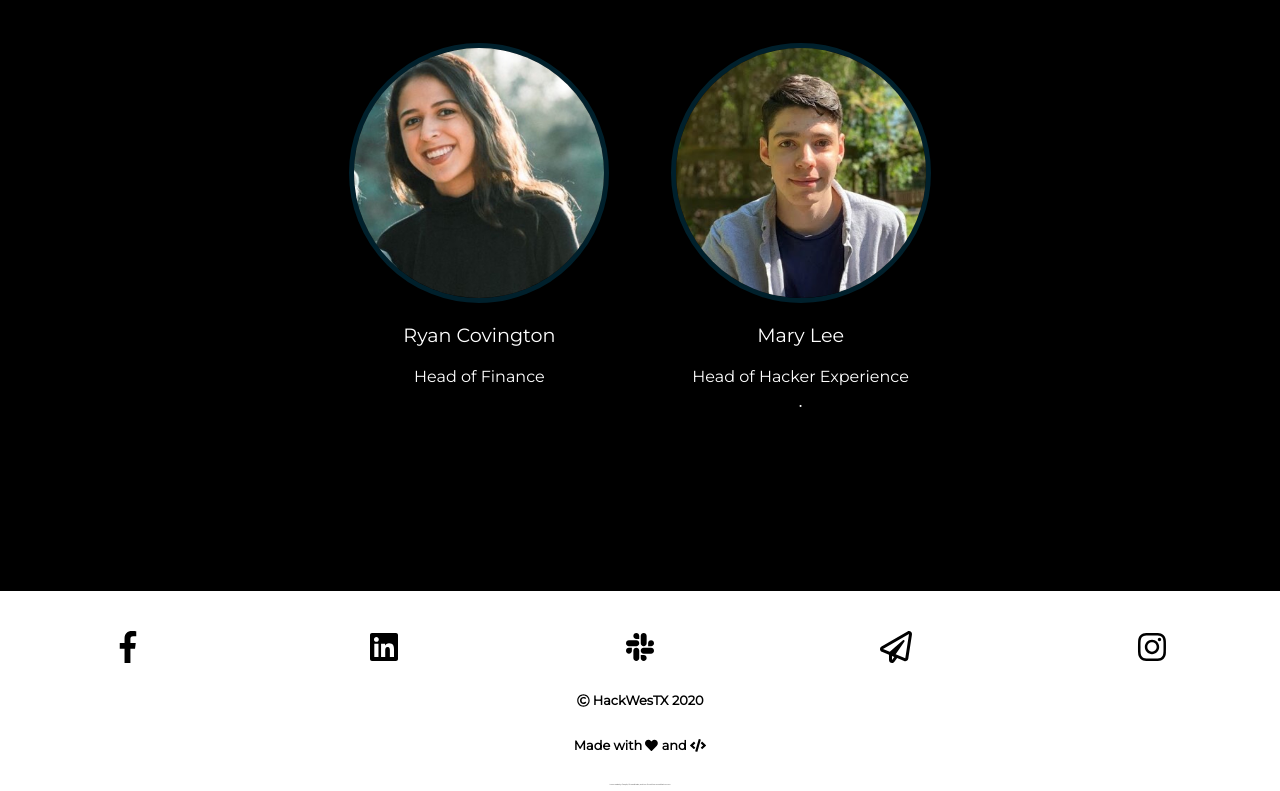
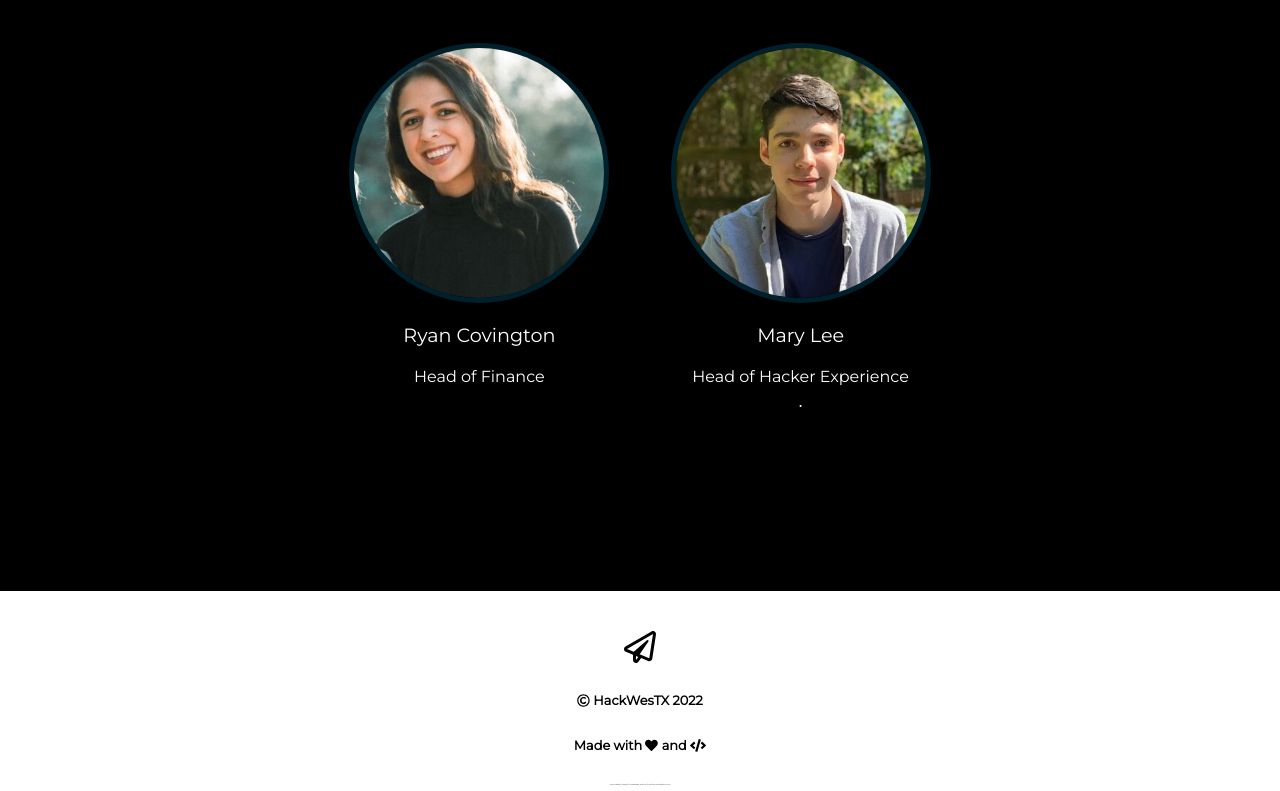
Before and after one commit to ShreyeshArangath/HackWesTX-Official-Repo, a React (Create React App) app: page / in a window 1280 px wide. Shown: the part 5417-6208 px from the top of the page. Built offline with nearby package versions, Linux system fonts and the light colour scheme.

Commit message:
Updated social

```diff
--- a/src/components/Footer.js
+++ b/src/components/Footer.js
@@ -4,7 +4,7 @@ export default function Footer() {
     return (
         <div className="footer-main" style={Style}>
            <div className="contact-us">
-               <div className="social-media">
+               {/* <div className="social-media">
                     <a href="https://www.facebook.com/hackwestx/" ><i className="fab fa-facebook-f fa-2x"></i></a>
                </div>
                <div class="social-media">
@@ -13,15 +13,17 @@ export default function Footer() {
                 <div class="social-media">
                     <a href="https://join.slack.com/t/hackwestx2020/shared_invite/enQtOTA3MzU1Nzc0MDE3LWYyZTM2ZjMzNjhkMTBlNjdhYmQzMzA5Yzk5NGQ1YjMyYmIyODUwNjMyYmFmNDY5ZTgwM2NlYWZjYTlmYzQ5NGY" ><i className="fab fa-slack fa-2x"></i></a>
                 </div>
-                <div class="social-media">
-                    <a href="hackwestx2019@gmail.com" ><i className="far fa-paper-plane fa-2x"></i></a>
-                </div>
+
                 <div class="social-media">
                     <a href="https://www.instagram.com/hackwestx" ><i className="fab fa-instagram fa-2x"></i></a>
+                </div> */}
+
+                <div class="social-media">
+                    <a href="admin@hackwestx.com" ><i className="far fa-paper-plane fa-2x"></i></a>
                 </div>
            </div>
            <div class="made-with-love">
-           <h6> <i class="far fa-copyright"></i> HackWesTX 2020</h6>
+           <h6> <i class="far fa-copyright"></i> HackWesTX 2022</h6>
            <h6>Made with&nbsp;<i class="fas fa-heart footer-love"></i>&nbsp;and <i
         class="fas fa-code footer-code"></i></h6>
            </div>
--- a/src/css/footer.css
+++ b/src/css/footer.css
@@ -8,7 +8,7 @@
 
 .contact-us {
   display: grid;
-  grid-template-columns: repeat(5, 1fr);
+  grid-template-columns: repeat(1, 1fr);
   align-items: center;
 }
 
```
